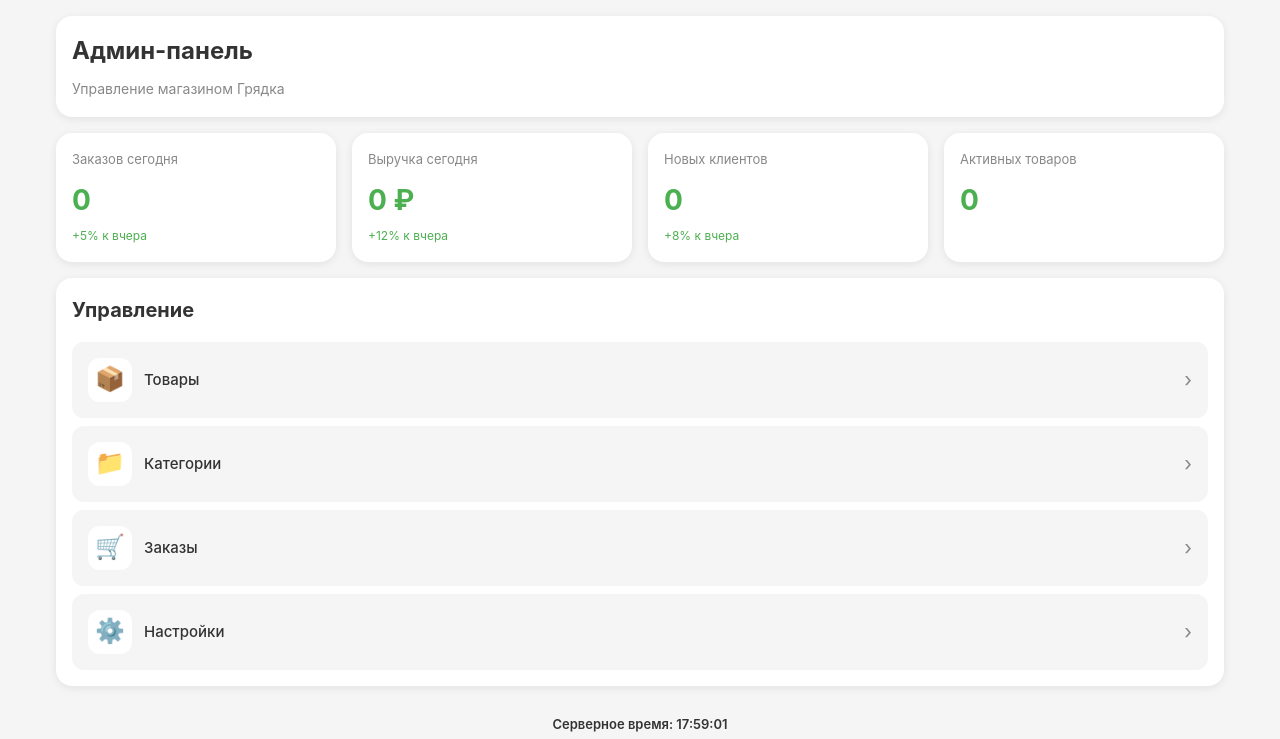
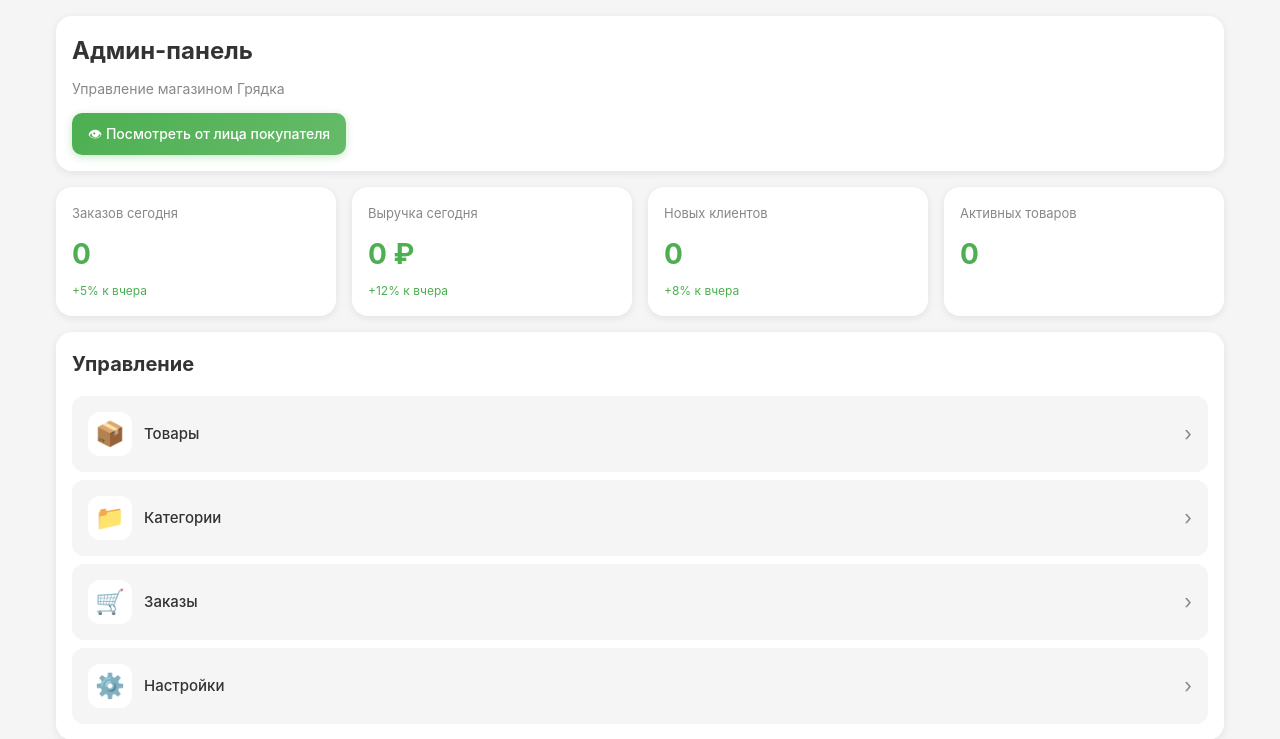
Before and after one commit to SdxSdySdz/gryadka-miniapp, a FastAPI app: page /app/admin in a window 1280 px wide. Shown: the top 739 px of the page. Run offline with FastAPI, Linux system fonts and the light colour scheme; parts of the project's set-up code (start-up, migrations or seed data) failed here and were passed over; some libraries are stand-ins or nearby versions.

Commit message:
Add 'View as customer' button to admin panel
Co-Authored-By: Claude Opus 4.5 <noreply@anthropic.com>

```diff
--- a/docs/admin/index.html
+++ b/docs/admin/index.html
@@ -15,6 +15,9 @@
         <div class="admin-header">
             <h1 class="admin-title">Админ-панель</h1>
             <p class="admin-subtitle">Управление магазином Грядка</p>
+            <a href="../index.html" class="view-as-customer-btn">
+                👁 Посмотреть от лица покупателя
+            </a>
         </div>
 
         <!-- Статистика -->
--- a/docs/static/css/admin/admin.css
+++ b/docs/static/css/admin/admin.css
@@ -23,6 +23,28 @@
 .admin-subtitle {
     color: var(--text-light);
     font-size: 14px;
+}
+
+/* Кнопка "Посмотреть от лица покупателя" */
+.view-as-customer-btn {
+    display: inline-flex;
+    align-items: center;
+    gap: 6px;
+    margin-top: 12px;
+    padding: 10px 16px;
+    background: linear-gradient(135deg, #4CAF50, #66BB6A);
+    color: white;
+    text-decoration: none;
+    border-radius: 10px;
+    font-size: 14px;
+    font-weight: 500;
+    transition: all 0.2s;
+    box-shadow: 0 2px 8px rgba(76, 175, 80, 0.3);
+}
+
+.view-as-customer-btn:active {
+    transform: scale(0.98);
+    box-shadow: 0 1px 4px rgba(76, 175, 80, 0.3);
 }
 
 /* Статистические карточки */
--- a/mini_app/templates/admin/index.html
+++ b/mini_app/templates/admin/index.html
@@ -14,6 +14,9 @@
         <div class="admin-header">
             <h1 class="admin-title">Админ-панель</h1>
             <p class="admin-subtitle">Управление магазином Грядка</p>
+            <a href="/" class="view-as-customer-btn">
+                👁 Посмотреть от лица покупателя
+            </a>
         </div>
 
         <!-- Статистика -->
```
Also changed, not shown: mini_app/static/css/admin/admin.css (+22 -0 lines).
